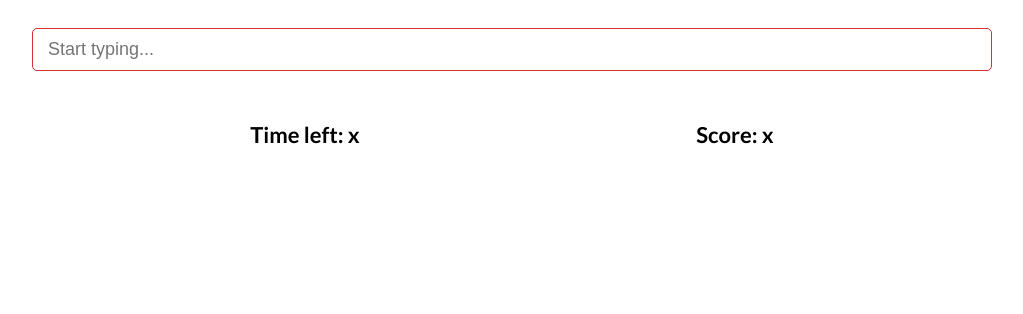
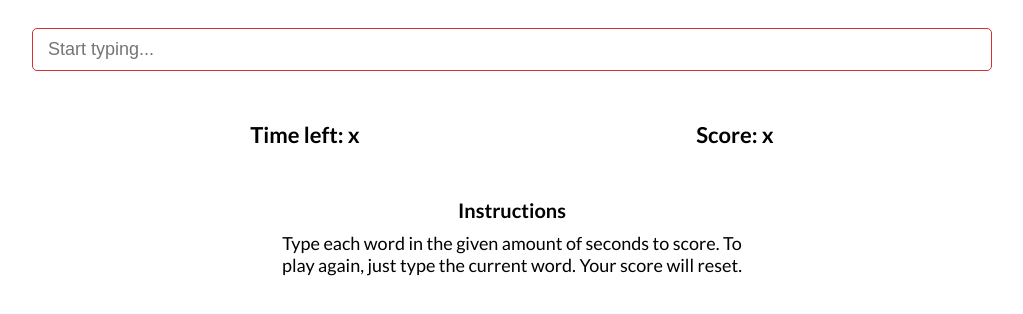
Before and after one commit to tjebbemarchand/speed-typer, a plain HTML site: page index.html in a window 1280 px wide. Shown: the part 362-676 px from the top of the page, without its empty margins (128-1151 px from the left). Drawn offline with Linux system fonts and the light colour scheme.

Commit message:
Added instructions block

```diff
--- a/index.html
+++ b/index.html
@@ -23,6 +23,14 @@
                 <h3>Time left: <span id="time">x</span></h3>
                 <h3>Score: <span id="score">x</span></h3>
             </div>
+
+            <div id="instructions">
+                <h4>Instructions</h4>
+                <p>
+                    Type each word in the given amount of seconds to score. To play again, just type
+                    the current word. Your score will reset.
+                </p>
+            </div>
         </div>
 
         <script src="script.js"></script>
--- a/style.css
+++ b/style.css
@@ -35,6 +35,10 @@ h2 {
 
 h3 {
     font-size: 2.2rem;
+}
+
+h4 {
+    font-size: 2rem;
 }
 
 p {
@@ -85,3 +89,12 @@ p {
     justify-content: space-around;
     margin: 5rem 5rem;
 }
+
+#instructions {
+    width: 50%;
+    margin: 5rem auto 0;
+}
+
+#instructions h4 {
+    margin-bottom: 1rem;
+}
```
